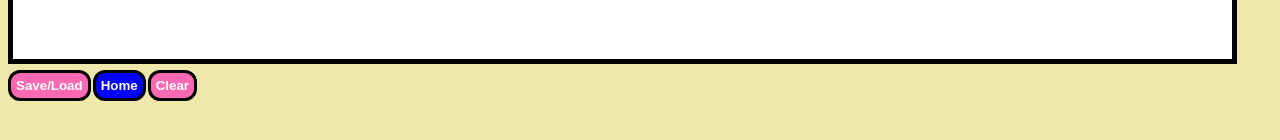
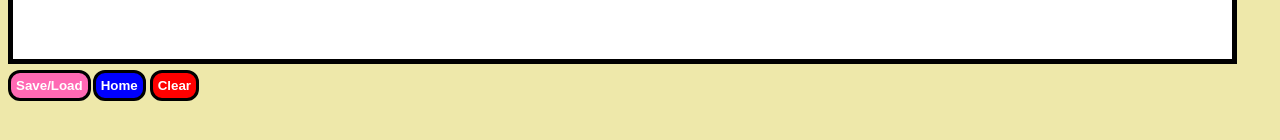
Before and after one commit to michael-a7/Note-Project, a React (Create React App) app: page /test in a window 1280 px wide. Shown: the part 408-548 px from the top of the page. Built offline with nearby package versions, Linux system fonts and the light colour scheme.

Commit message:
clear button styling

```diff
--- a/src/App/Test.js
+++ b/src/App/Test.js
@@ -1,3 +1,4 @@
+//TODO: Change file name and update throughout app
 import React, {useEffect, useState} from 'react';
 import {Link} from 'react-router-dom'
 import ls from 'local-storage'
@@ -65,7 +66,7 @@ function Test(){
                         </div>
                 </Modal>
                 <button className="click2"><Link to="/" className="buttonText">Home</Link></button>
-                <button className="click1" onClick = {wipeSave}>Clear</button>
+                <button className="click3" onClick = {wipeSave}>Clear</button>
         </div>
     )
 }
--- a/src/App/style.css
+++ b/src/App/style.css
@@ -17,6 +17,15 @@ input{
 }
 .click2{
     background-color: blue;
+    border-radius: 12px;
+    border: black 3px solid;
+    padding: 5px;
+    margin: 2px;
+    font-weight: bold;
+    color: white;
+}
+.click3{
+    background-color: red;
     border-radius: 12px;
     border: black 3px solid;
     padding: 5px;
```
Also changed, not shown: 1 other file (tests, documents, lock files or other folders).
